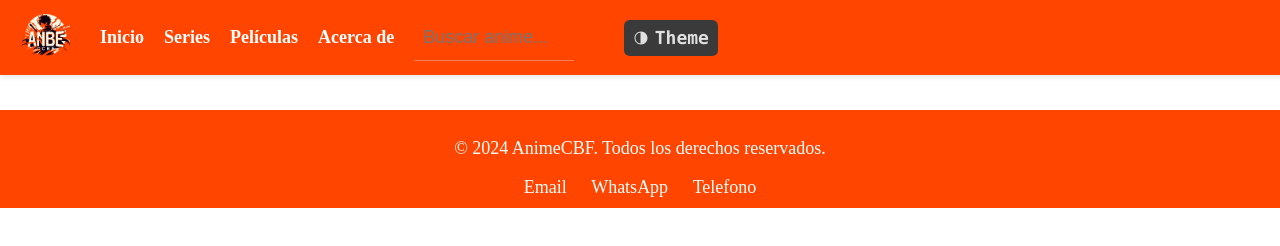
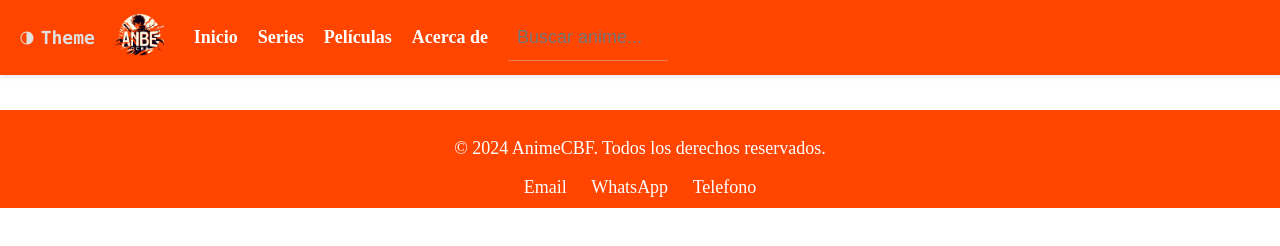
Before and after one commit to Ains9803/ainmecbf, a plain HTML site: page peliculas.html in a window 1280 px wide. Drawn offline with Linux system fonts and the light colour scheme; no server answers.

Commit message:
Actualización de  múltiples archivos: mejora de estilos y cambios en la estructura de HTML

```diff
--- a/css/detalles.css
+++ b/css/detalles.css
@@ -111,7 +111,7 @@ footer {
     --total_text_color: #e0e0e0;
     --total_font_family: Menlo, Roboto Mono, monospace;
     /* button */
-    --btn_bg: #3A3A3A;
+    --btn_bg: #ff4500;
     --btn_padding: 0.5em;
     --btn_height: 2em;
     --btn_border_radius: 0.3125em;
@@ -124,7 +124,7 @@ footer {
     --list_bg: var(--btn_bg);
     --list_border_radius: var(--btn_border_radius);
     --list_gap: 0.1875em;
-    --list_btn_hover_bg: #5A5656;
+    --list_btn_hover_bg: #eb4103;;
     --list_btn_active: #b9b9b970;
     --list_btn_border_radius: 0.25em;
     --list_btn_padding: 0.35em 1em;
--- a/css/style-acercade.css
+++ b/css/style-acercade.css
@@ -87,7 +87,7 @@ nav ul li a:hover {
   --total_text_color: #e0e0e0;
   --total_font_family: Menlo, Roboto Mono, monospace;
   /* button */
-  --btn_bg: #3A3A3A;
+  --btn_bg: #ff4500;
   --btn_padding: 0.5em;
   --btn_height: 2em;
   --btn_border_radius: 0.3125em;
@@ -100,7 +100,7 @@ nav ul li a:hover {
   --list_bg: var(--btn_bg);
   --list_border_radius: var(--btn_border_radius);
   --list_gap: 0.1875em;
-  --list_btn_hover_bg: #5A5656;
+  --list_btn_hover_bg: #eb4103;;
   --list_btn_active: #b9b9b970;
   --list_btn_border_radius: 0.25em;
   --list_btn_padding: 0.35em 1em;
--- a/css/style.css
+++ b/css/style.css
@@ -264,7 +264,7 @@ footer {
   --total_text_color: #e0e0e0;
   --total_font_family: Menlo, Roboto Mono, monospace;
   /* button */
-  --btn_bg: #3A3A3A;
+  --btn_bg: #ff4500;
   --btn_padding: 0.5em;
   --btn_height: 2em;
   --btn_border_radius: 0.3125em;
@@ -277,7 +277,7 @@ footer {
   --list_bg: var(--btn_bg);
   --list_border_radius: var(--btn_border_radius);
   --list_gap: 0.1875em;
-  --list_btn_hover_bg: #5A5656;
+  --list_btn_hover_bg: #eb4103;
   --list_btn_active: #b9b9b970;
   --list_btn_border_radius: 0.25em;
   --list_btn_padding: 0.35em 1em;
--- a/css/styles.css
+++ b/css/styles.css
@@ -117,7 +117,7 @@ footer {
     --total_text_color: #e0e0e0;
     --total_font_family: Menlo, Roboto Mono, monospace;
     /* button */
-    --btn_bg: #3A3A3A;
+    --btn_bg: #ff4500;
     --btn_padding: 0.5em;
     --btn_height: 2em;
     --btn_border_radius: 0.3125em;
@@ -130,7 +130,7 @@ footer {
     --list_bg: var(--btn_bg);
     --list_border_radius: var(--btn_border_radius);
     --list_gap: 0.1875em;
-    --list_btn_hover_bg: #5A5656;
+    --list_btn_hover_bg: #eb4103;
     --list_btn_active: #b9b9b970;
     --list_btn_border_radius: 0.25em;
     --list_btn_padding: 0.35em 1em;
--- a/peliculas.html
+++ b/peliculas.html
@@ -8,7 +8,6 @@
     <link rel="stylesheet" href="css/style.css">
     <link rel="icon" href="img/logo.png" type="image/x-icon">
     <style>
-
         body {
             background-color: white;
             color: black;
@@ -72,6 +71,11 @@
             color: #ecdefc;
 
         }
+
+        body.dark-theme .theme-popup {
+            --btn_bg: #1E90FF;
+            --list_btn_hover_bg: #0e83f8;
+        }
     </style>
 </head>
 
@@ -79,19 +83,8 @@
     <header>
         <nav>
             <ul>
-                <li><img src="img/logo.png" alt="Logo" class="logo">
-                <li><a href="index.html">Inicio</a></li>
-                <li><a href="series.html">Series</a></li>
-                <li><a href="peliculas.html">Películas</a></li>
-                <li><a href="AcercaDe.html">Acerca de</a></li>
-                <li>
-                    <div class="form-input">
-                        <input type="text" id="search" placeholder="Buscar anime...">
-                        <span class="input-border"></span>
-                    </div>
-                </li>
                 <div class="theme-popup">
-                    <input type="radio" name="theme" id="default" checked="">
+                    <input type="radio" name="theme" id="default" checked>
                     <input type="radio" name="theme" id="light">
                     <input type="radio" name="theme" id="dark">
                     <input type="checkbox" id="checkbox">
@@ -111,9 +104,9 @@
                                         fill="currentColor"></path>
                                 </g>
                                 <defs>
-                                    <clipPath>
+                                    <clippath>
                                         <rect width="16" height="16" fill="currentColor"></rect>
-                                    </clipPath>
+                                    </clippath>
                                 </defs>
                             </svg>
                             <svg class="moon" width="14" height="14" viewBox="0 0 14 14" fill="none"
@@ -124,9 +117,9 @@
                                         fill="currentColor"></path>
                                 </g>
                                 <defs>
-                                    <clipPath>
+                                    <clippath>
                                         <rect width="14" height="14" fill="currentColor"></rect>
-                                    </clipPath>
+                                    </clippath>
                                 </defs>
                             </svg>
                         </span>
@@ -160,9 +153,9 @@
                                                     fill="currentColor"></path>
                                             </g>
                                             <defs>
-                                                <clipPath>
+                                                <clippath>
                                                     <rect width="16" height="16" fill="currentColor"></rect>
-                                                </clipPath>
+                                                </clippath>
                                             </defs>
                                         </svg>
                                     </span>
@@ -182,9 +175,9 @@
                                                     fill="currentColor"></path>
                                             </g>
                                             <defs>
-                                                <clipPath>
+                                                <clippath>
                                                     <rect width="14" height="14" fill="currentColor"></rect>
-                                                </clipPath>
+                                                </clippath>
                                             </defs>
                                         </svg>
                                     </span>
@@ -196,6 +189,18 @@
                         </ul>
                     </div>
                 </div>
+                <li><img src="img/logo.png" alt="Logo" class="logo">
+                <li><a href="index.html">Inicio</a></li>
+                <li><a href="series.html">Series</a></li>
+                <li><a href="peliculas.html">Películas</a></li>
+                <li><a href="AcercaDe.html">Acerca de</a></li>
+                <li>
+                    <div class="form-input">
+                        <input type="text" id="search" placeholder="Buscar anime...">
+                        <span class="input-border"></span>
+                    </div>
+                </li>
+
             </ul>
         </nav>
     </header>
```
Also changed, not shown: AcercaDe.html (+19 -15 lines), detalles.html (+19 -15 lines), index.html (+19 -17 lines), series.html (+18 -13 lines).
